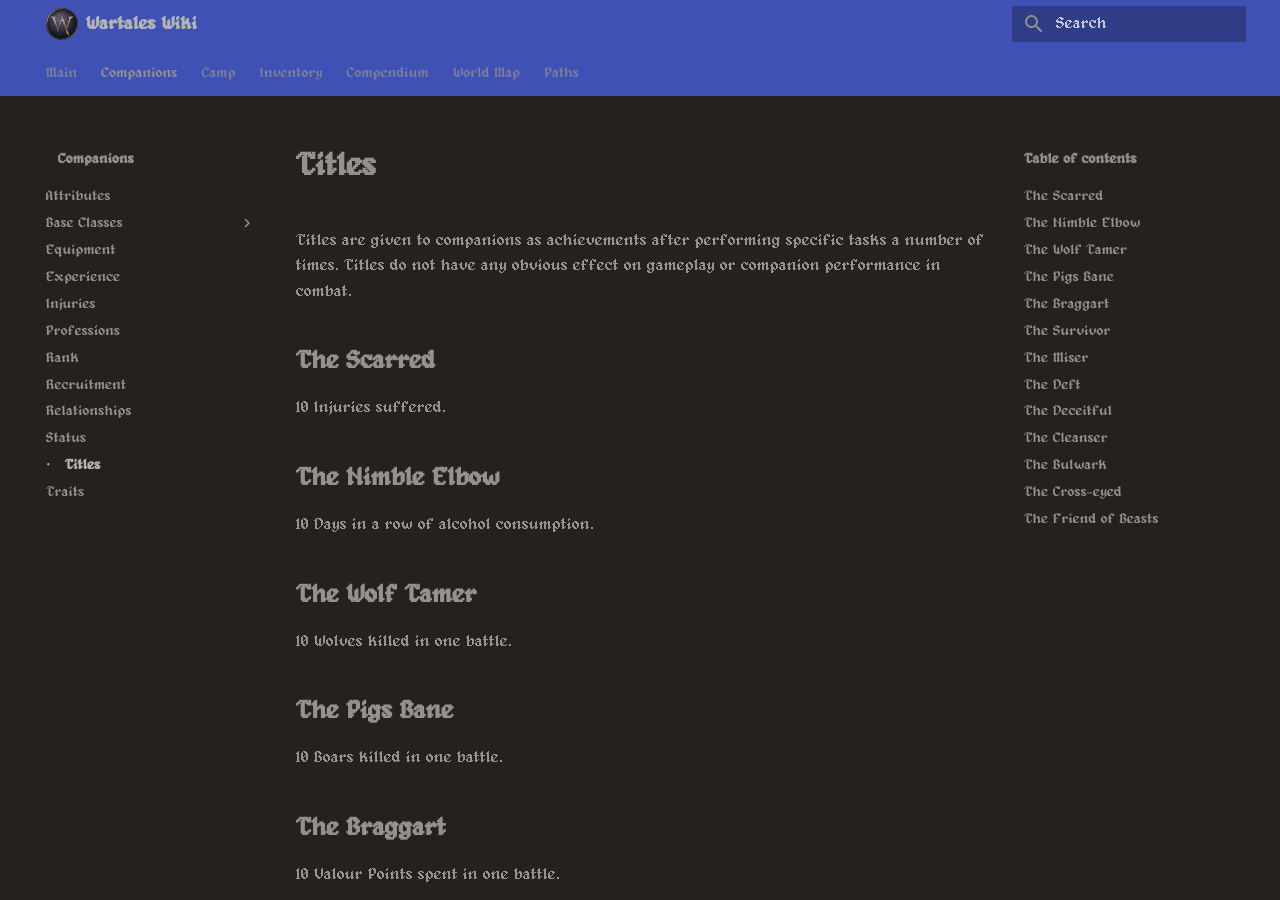
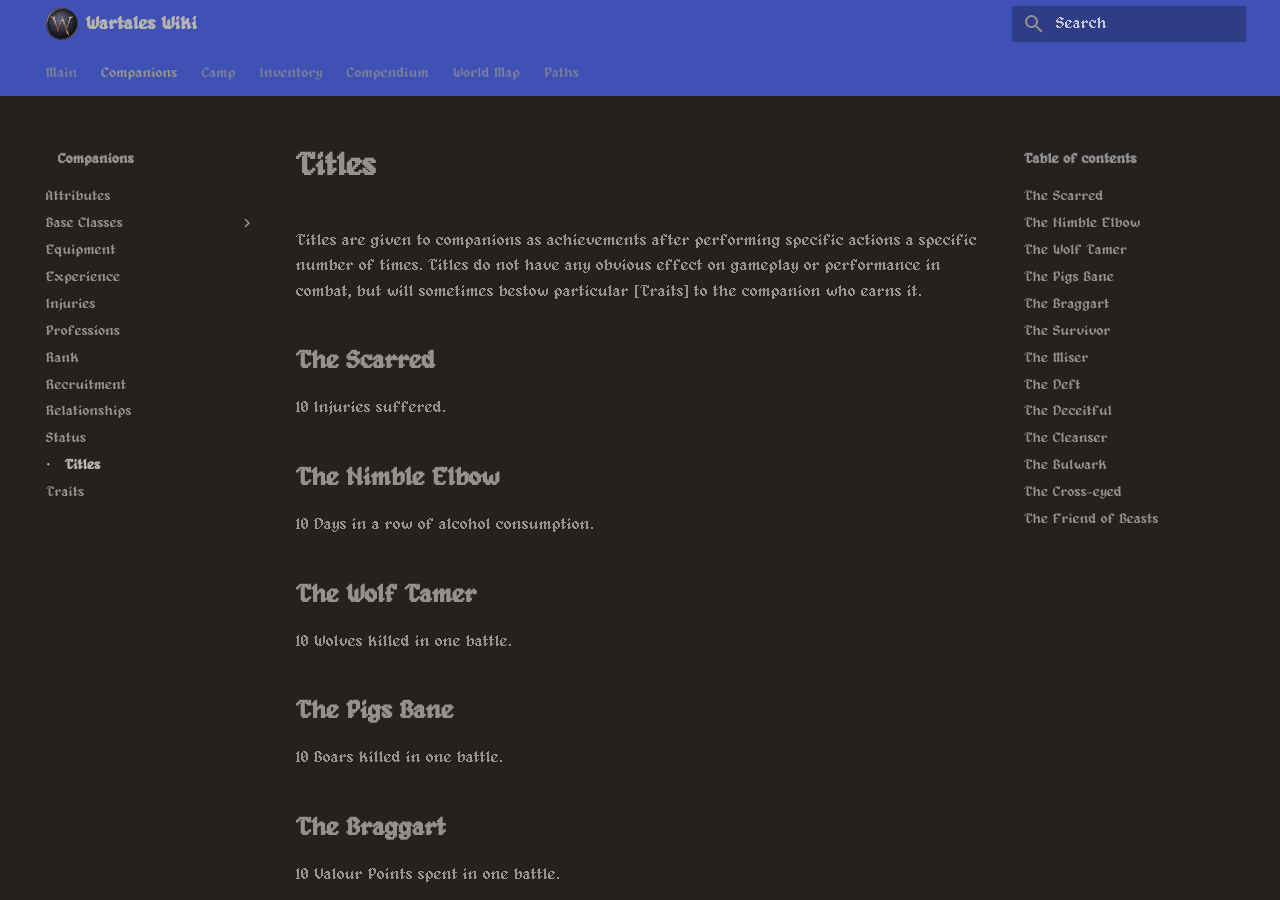
Before and after one commit to 0x946/wartales-wiki, an MkDocs documentation site: the page built from docs/companions/titles.md, in a window 1280 px wide and 900 px high. Built offline with MkDocs 1.6.1 and Material for MkDocs 9.7.7, drawn with Linux system fonts in a browser that asks for light colours.

Commit message:
update titles

```diff
--- a/docs/companions/titles.md
+++ b/docs/companions/titles.md
@@ -1,5 +1,5 @@
 # Titles
-Titles are given to companions as achievements after performing specific tasks a number of times. Titles do not have any obvious effect on gameplay or companion performance in combat.
+Titles are given to companions as achievements after performing specific actions a specific number of times. Titles do not have any obvious effect on gameplay or performance in combat, but will sometimes bestow particular [Traits] to the companion who earns it.
 
 ## The Scarred
 10 Injuries suffered.
```
